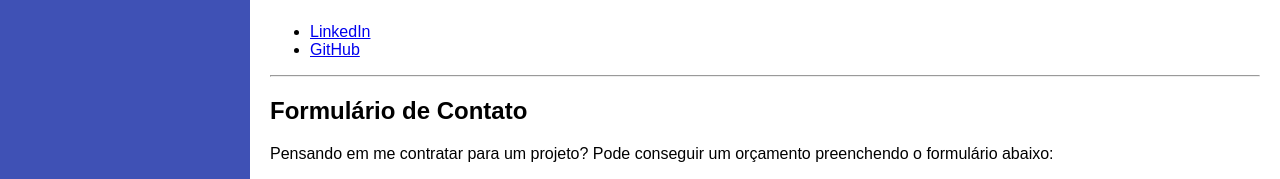
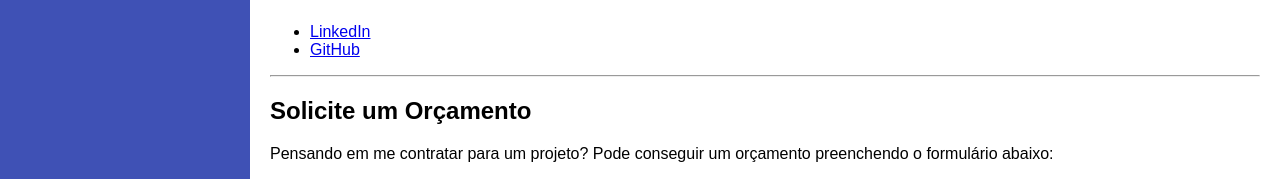
Before and after one commit to bruno-pagani-ceub/portfolio-hub, a Jekyll site: the page built from index.md, in a window 1280 px wide. Shown: the part 500-679 px from the top of the page. Built offline with Jekyll 4.4.1, drawn with Linux system fonts in a browser that asks for light colours; grey boxes are pictures that could not be loaded.

Commit message:
refactor: change form title

```diff
--- a/index.md
+++ b/index.md
@@ -34,7 +34,7 @@ Sou apaixonado por tecnologias inovadoras, números e criação. Combinando minh
 
 ---
 
-## Formulário de Contato
+## Solicite um Orçamento
 
 Pensando em me contratar para um projeto?
 Pode conseguir um orçamento preenchendo o formulário abaixo:
```
